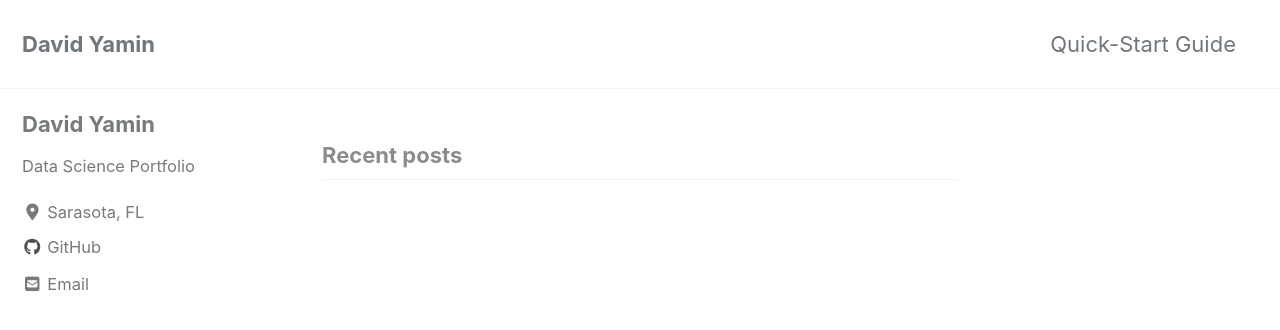
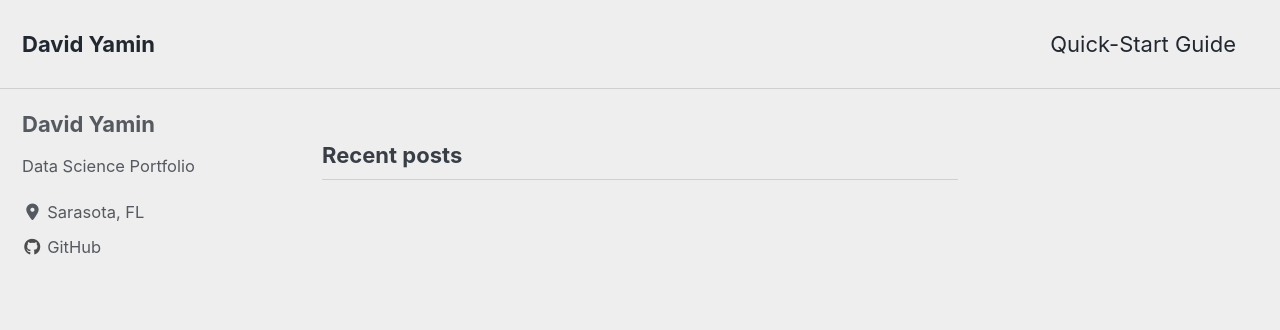
Before and after one commit to David-Yamin/David-Yamin.github.io, a Jekyll site: the page built from index.html, in a window 1280 px wide and 900 px high. Shown: the top 330 px of the window. Built offline with Jekyll 4.4.1, drawn with Linux system fonts in a browser that asks for light colours; cached includes are drawn as plain includes; nearby versions of some CDN libraries; the list of posts is cut into pages by our own code.

Commit message:
Update _config.yml

```diff
--- a/_config.yml
+++ b/_config.yml
@@ -12,7 +12,7 @@
 
 # theme                  : "minimal-mistakes-jekyll"
 # remote_theme           : "mmistakes/minimal-mistakes"
-minimal_mistakes_skin    : "default" # "air", "aqua", "contrast", "dark", "dirt", "neon", "mint", "plum", "sunrise"
+minimal_mistakes_skin    : "air" # "air", "aqua", "contrast", "dark", "dirt", "neon", "mint", "plum", "sunrise"
 
 # Site Settings
 locale                   : "en-US"
@@ -111,7 +111,7 @@
   avatar           : # path of avatar image, e.g. "/assets/images/bio-photo.jpg"
   bio              : "Data Science Portfolio"
   location         : "Sarasota, FL"
-  email            : "dyamin.data.science@gmail.com"
+  email            : #"dyamin.data.science@gmail.com"
   links:
     - label: "Email"
       icon: "fas fa-fw fa-envelope-square"
```
